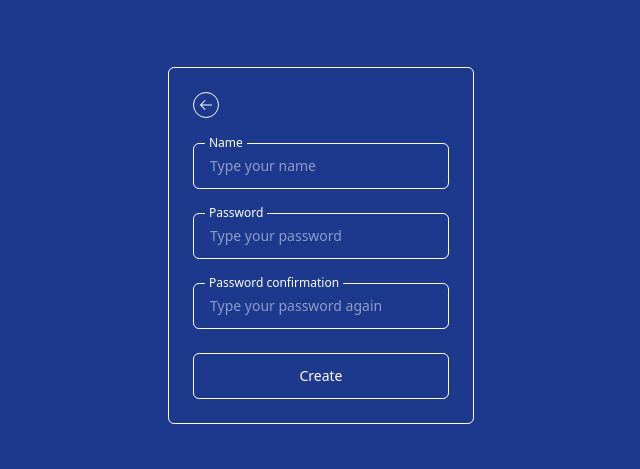
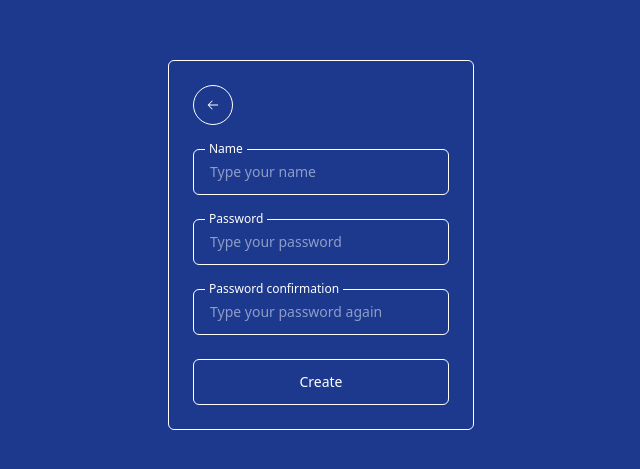
Before and after one commit to richardqcarvalho/monopoly-machine-front, a React (Vite) app: page /create-account in a window 1280 px wide. Shown: the part 155-624 px from the top of the page, without its empty margins (319-959 px from the left). Built offline with nearby package versions, Linux system fonts and the light colour scheme.

Commit message:
improvement: applying custom style in button component

```diff
--- a/package.json
+++ b/package.json
@@ -14,6 +14,7 @@
     "react": "19",
     "react-dom": "19",
     "react-router": "^7.1.3",
+    "tailwind-merge": "^3.0.1",
     "tailwindcss": "^4.0.0"
   },
   "devDependencies": {
--- a/src/components/button.tsx
+++ b/src/components/button.tsx
@@ -1,13 +1,23 @@
+import clsx from 'clsx/lite'
+import { twMerge } from 'tailwind-merge'
+
 export const Button = (
   props: React.DetailedHTMLProps<
     React.ButtonHTMLAttributes<HTMLButtonElement>,
     HTMLButtonElement
   >,
 ) => {
+  const { className, ...rest } = props
+
   return (
     <button
-      className='cursor-pointer rounded-md border border-white bg-blue-900 px-4 py-3 text-sm text-white transition outline-none hover:bg-white hover:text-blue-900'
-      {...props}
+      className={twMerge(
+        clsx(
+          'cursor-pointer rounded-md border border-white bg-blue-900 px-4 py-3 text-sm text-white transition outline-none hover:bg-white hover:text-blue-900',
+          className,
+        ),
+      )}
+      {...rest}
     />
   )
 }
--- a/src/pages/create-account.tsx
+++ b/src/pages/create-account.tsx
@@ -1,6 +1,6 @@
 import { Button } from '@component/button'
 import { ArrowLeft } from '@phosphor-icons/react'
-import clsx from 'clsx'
+import clsx from 'clsx/lite'
 import { FormEvent, useEffect, useState } from 'react'
 import { useNavigate } from 'react-router'
 
@@ -36,12 +36,12 @@ export const CreateAccount = () => {
     <div className='flex h-screen w-screen items-center justify-center gap-10 bg-blue-900'>
       <div className='flex flex-col gap-6 rounded-md border border-white p-6'>
         <div>
-          <button
+          <Button
             onClick={() => navigate('/login')}
-            className='cursor-pointer rounded-full border border-white p-1 text-white transition hover:bg-white hover:text-blue-900'
+            className='rounded-full p-3'
           >
-            <ArrowLeft />
-          </button>
+            <ArrowLeft className='text-md' />
+          </Button>
         </div>
         <form
           onSubmit={onSubmit}
```
Also changed, not shown: 1 other file (tests, documents, lock files or other folders).
